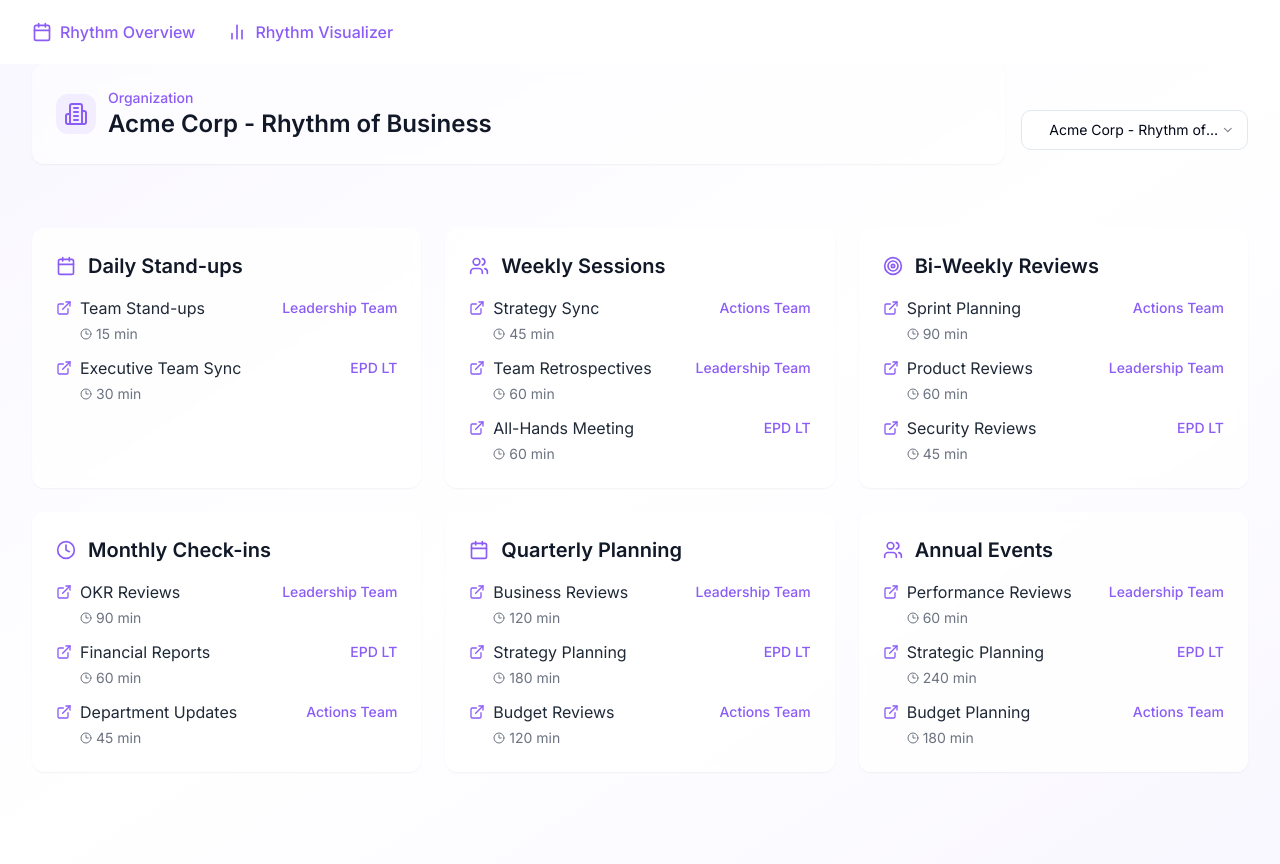
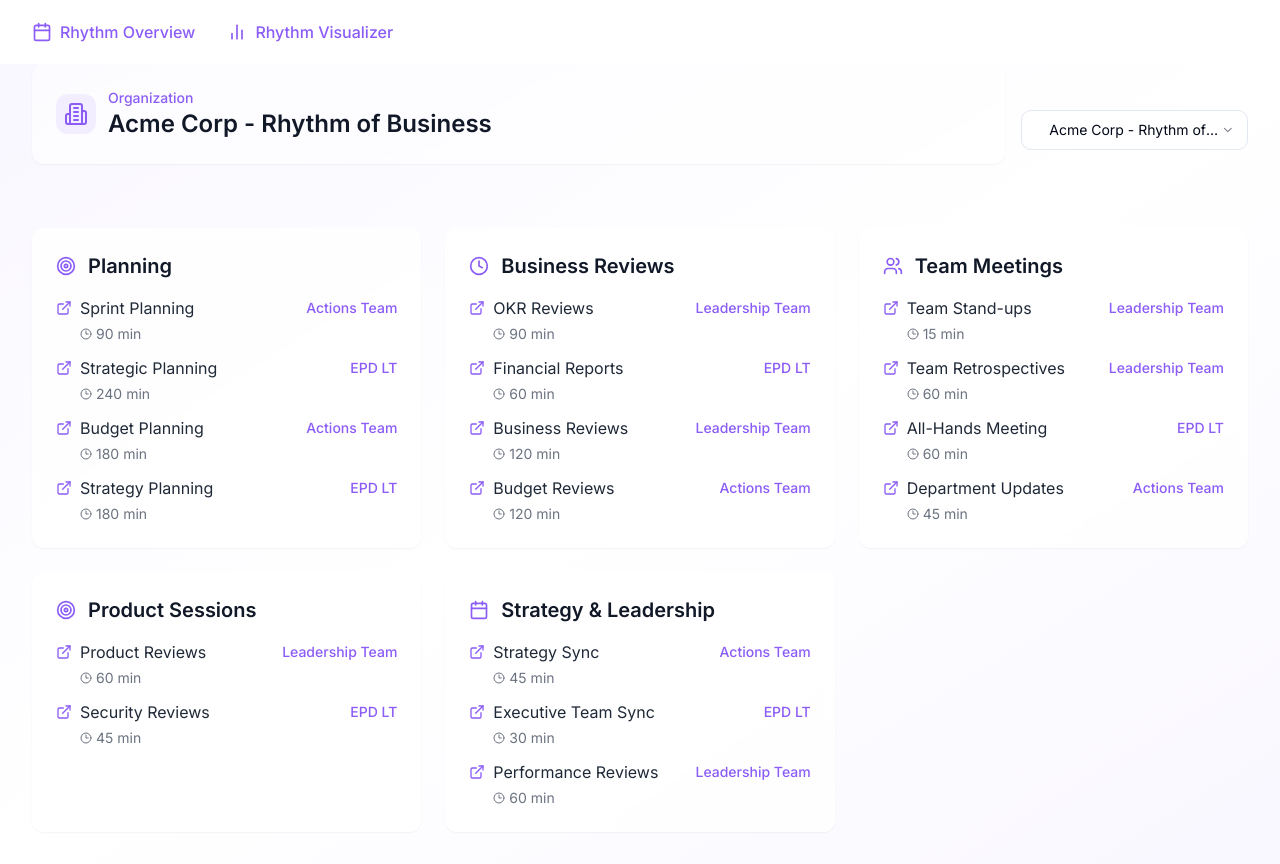
Before and after one commit to mattnigh/build-a-rhythm, a React (Vite) app: page / in a window 1280 px wide. Built offline with nearby package versions, Linux system fonts and the light colour scheme.

Commit message:
Refactor Rhythm Categories
Update Rhythm Overview page to use "Rhythm Category" instead of frequency.  Allow users to define custom categories in the markdown file.

```diff
--- a/src/components/RhythmDisplay.tsx
+++ b/src/components/RhythmDisplay.tsx
@@ -13,6 +13,18 @@ interface RhythmItem {
   duration: string;
   link?: string;
 }
+
+const categoryIcons: { [key: string]: React.ReactNode } = {
+  "Planning": <Target className="w-5 h-5 text-rhythm-600" />,
+  "Business Reviews": <Clock className="w-5 h-5 text-rhythm-600" />,
+  "Team Meetings": <Users className="w-5 h-5 text-rhythm-600" />,
+  "Product Sessions": <Target className="w-5 h-5 text-rhythm-600" />,
+  "Strategy & Leadership": <Calendar className="w-5 h-5 text-rhythm-600" />,
+  "Technical Sessions": <Target className="w-5 h-5 text-rhythm-600" />,
+  "Design & Innovation": <Target className="w-5 h-5 text-rhythm-600" />,
+  "Growth & Marketing": <Target className="w-5 h-5 text-rhythm-600" />,
+  "Customer Success": <Users className="w-5 h-5 text-rhythm-600" />,
+};
 
 const RhythmDisplay = ({ content }: RhythmDisplayProps) => {
   const sections = useMemo(() => {
@@ -59,10 +71,7 @@ const RhythmDisplay = ({ content }: RhythmDisplayProps) => {
         >
           <div className="p-6">
             <div className="flex items-center gap-3 mb-4">
-              {index % 4 === 0 && <Calendar className="w-5 h-5 text-rhythm-600" />}
-              {index % 4 === 1 && <Users className="w-5 h-5 text-rhythm-600" />}
-              {index % 4 === 2 && <Target className="w-5 h-5 text-rhythm-600" />}
-              {index % 4 === 3 && <Clock className="w-5 h-5 text-rhythm-600" />}
+              {categoryIcons[section.title] || <Calendar className="w-5 h-5 text-rhythm-600" />}
               <h2 className="text-xl font-semibold text-gray-900">{section.title}</h2>
             </div>
             <div className="space-y-3">
--- a/src/data/organizations.ts
+++ b/src/data/organizations.ts
@@ -4,99 +4,92 @@ export const organizations = [
     id: 'acme-corp',
     content: `# Acme Corp - Rhythm of Business
 
-## Daily Stand-ups
+## Planning
+- Sprint Planning [Actions Team] [90 min] https://meeting-link/sprint
+- Strategic Planning [EPD LT] [240 min] https://meeting-link/strategy-annual
+- Budget Planning [Actions Team] [180 min] https://meeting-link/budget-annual
+- Strategy Planning [EPD LT] [180 min] https://meeting-link/strategy-q
+
+## Business Reviews
+- OKR Reviews [Leadership Team] [90 min] https://meeting-link/okr
+- Financial Reports [EPD LT] [60 min] https://meeting-link/finance
+- Business Reviews [Leadership Team] [120 min] https://meeting-link/qbr
+- Budget Reviews [Actions Team] [120 min] https://meeting-link/budget
+
+## Team Meetings
 - Team Stand-ups [Leadership Team] [15 min] https://meeting-link/standup
-- Executive Team Sync [EPD LT] [30 min] https://meeting-link/exec-sync
-
-## Weekly Sessions
-- Strategy Sync [Actions Team] [45 min] https://meeting-link/strategy
 - Team Retrospectives [Leadership Team] [60 min] https://meeting-link/retro
 - All-Hands Meeting [EPD LT] [60 min] https://meeting-link/all-hands
+- Department Updates [Actions Team] [45 min] https://meeting-link/dept
 
-## Bi-Weekly Reviews
-- Sprint Planning [Actions Team] [90 min] https://meeting-link/sprint
+## Product Sessions
 - Product Reviews [Leadership Team] [60 min] https://meeting-link/product
 - Security Reviews [EPD LT] [45 min] https://meeting-link/security
 
-## Monthly Check-ins
-- OKR Reviews [Leadership Team] [90 min] https://meeting-link/okr
-- Financial Reports [EPD LT] [60 min] https://meeting-link/finance
-- Department Updates [Actions Team] [45 min] https://meeting-link/dept
-
-## Quarterly Planning
-- Business Reviews [Leadership Team] [120 min] https://meeting-link/qbr
-- Strategy Planning [EPD LT] [180 min] https://meeting-link/strategy-q
-- Budget Reviews [Actions Team] [120 min] https://meeting-link/budget
-
-## Annual Events
-- Performance Reviews [Leadership Team] [60 min] https://meeting-link/reviews
-- Strategic Planning [EPD LT] [240 min] https://meeting-link/strategy-annual
-- Budget Planning [Actions Team] [180 min] https://meeting-link/budget-annual`
+## Strategy & Leadership
+- Strategy Sync [Actions Team] [45 min] https://meeting-link/strategy
+- Executive Team Sync [EPD LT] [30 min] https://meeting-link/exec-sync
+- Performance Reviews [Leadership Team] [60 min] https://meeting-link/reviews`
   },
   {
     id: 'tech-innovators',
     content: `# Tech Innovators - Team Rhythm
 
-## Daily Checkpoints
+## Team Meetings
 - Engineering Standup [Dev Team] [15 min] https://meeting-link/dev-standup
 - Design Sync [Design Team] [20 min] https://meeting-link/design-sync
+- All Hands [Full Company] [60 min] https://meeting-link/all-hands
+- Team Building [All Teams] [240 min] https://meeting-link/team
 
-## Weekly Alignments
+## Planning
 - Product Planning [Product Team] [60 min] https://meeting-link/product
+- Tech Vision [Dev Team] [240 min] https://meeting-link/vision
+- Team Offsites [All Teams] [480 min] https://meeting-link/offsite
+
+## Technical Sessions
+- Architecture Review [Senior Devs] [90 min] https://meeting-link/arch
 - Tech Debt Review [Dev Team] [45 min] https://meeting-link/tech-debt
+- Code Quality Review [Dev Team] [60 min] https://meeting-link/code
+- Tech Roadmap [Dev Team] [120 min] https://meeting-link/roadmap
+
+## Design & Innovation
 - Design Review [Design Team] [60 min] https://meeting-link/design-review
-
-## Bi-Weekly Sessions
-- Architecture Review [Senior Devs] [90 min] https://meeting-link/arch
 - UX Research Share [Design Team] [60 min] https://meeting-link/ux
 - Innovation Time [All Teams] [120 min] https://meeting-link/innovation
 
-## Monthly Syncs
-- All Hands [Full Company] [60 min] https://meeting-link/all-hands
+## Business Reviews
+- OKR Planning [Leadership] [180 min] https://meeting-link/okr
 - Performance Check [Team Leads] [45 min] https://meeting-link/perf
-- Code Quality Review [Dev Team] [60 min] https://meeting-link/code
-
-## Quarterly Updates
-- OKR Planning [Leadership] [180 min] https://meeting-link/okr
-- Tech Roadmap [Dev Team] [120 min] https://meeting-link/roadmap
-- Team Building [All Teams] [240 min] https://meeting-link/team
-
-## Annual Planning
-- Strategy Summit [Leadership] [480 min] https://meeting-link/summit
-- Tech Vision [Dev Team] [240 min] https://meeting-link/vision
-- Team Offsites [All Teams] [480 min] https://meeting-link/offsite`
+- Strategy Summit [Leadership] [480 min] https://meeting-link/summit`
   },
   {
     id: 'startup-labs',
     content: `# Startup Labs - Growth Rhythm
 
-## Daily Updates
+## Business Reviews
+- Revenue Review [Leadership] [90 min] https://meeting-link/revenue
+- Team Metrics [Team Leads] [60 min] https://meeting-link/metrics
+- Market Analysis [Growth Team] [120 min] https://meeting-link/market
+- Year Planning [Leadership] [480 min] https://meeting-link/year
+
+## Team Meetings
 - Growth Metrics [Growth Team] [15 min] https://meeting-link/metrics
 - Customer Feedback [Support Team] [20 min] https://meeting-link/feedback
+- Team Summit [All Teams] [480 min] https://meeting-link/summit
 
-## Weekly Reviews
+## Planning
+- Content Planning [Marketing Team] [60 min] https://meeting-link/content
+- OKR Setting [Leadership] [180 min] https://meeting-link/okr
+- Market Strategy [Growth Team] [240 min] https://meeting-link/strategy
+
+## Growth & Marketing
 - Marketing Sync [Marketing Team] [45 min] https://meeting-link/marketing
 - Sales Pipeline [Sales Team] [30 min] https://meeting-link/sales
+- Growth Experiments [Growth Team] [60 min] https://meeting-link/experiments
+
+## Customer Success
 - Product Updates [Product Team] [60 min] https://meeting-link/product
-
-## Bi-Weekly Checks
-- Growth Experiments [Growth Team] [60 min] https://meeting-link/experiments
 - Customer Success [Support Team] [45 min] https://meeting-link/success
-- Content Planning [Marketing Team] [60 min] https://meeting-link/content
-
-## Monthly Analysis
-- Revenue Review [Leadership] [90 min] https://meeting-link/revenue
-- Team Metrics [Team Leads] [60 min] https://meeting-link/metrics
-- Strategy Sync [All Teams] [90 min] https://meeting-link/strategy
-
-## Quarterly Goals
-- OKR Setting [Leadership] [180 min] https://meeting-link/okr
-- Market Analysis [Growth Team] [120 min] https://meeting-link/market
-- Team Alignment [All Teams] [180 min] https://meeting-link/align
-
-## Annual Planning
-- Year Planning [Leadership] [480 min] https://meeting-link/year
-- Market Strategy [Growth Team] [240 min] https://meeting-link/strategy
-- Team Summit [All Teams] [480 min] https://meeting-link/summit`
+- Strategy Sync [All Teams] [90 min] https://meeting-link/strategy`
   }
 ];
```
